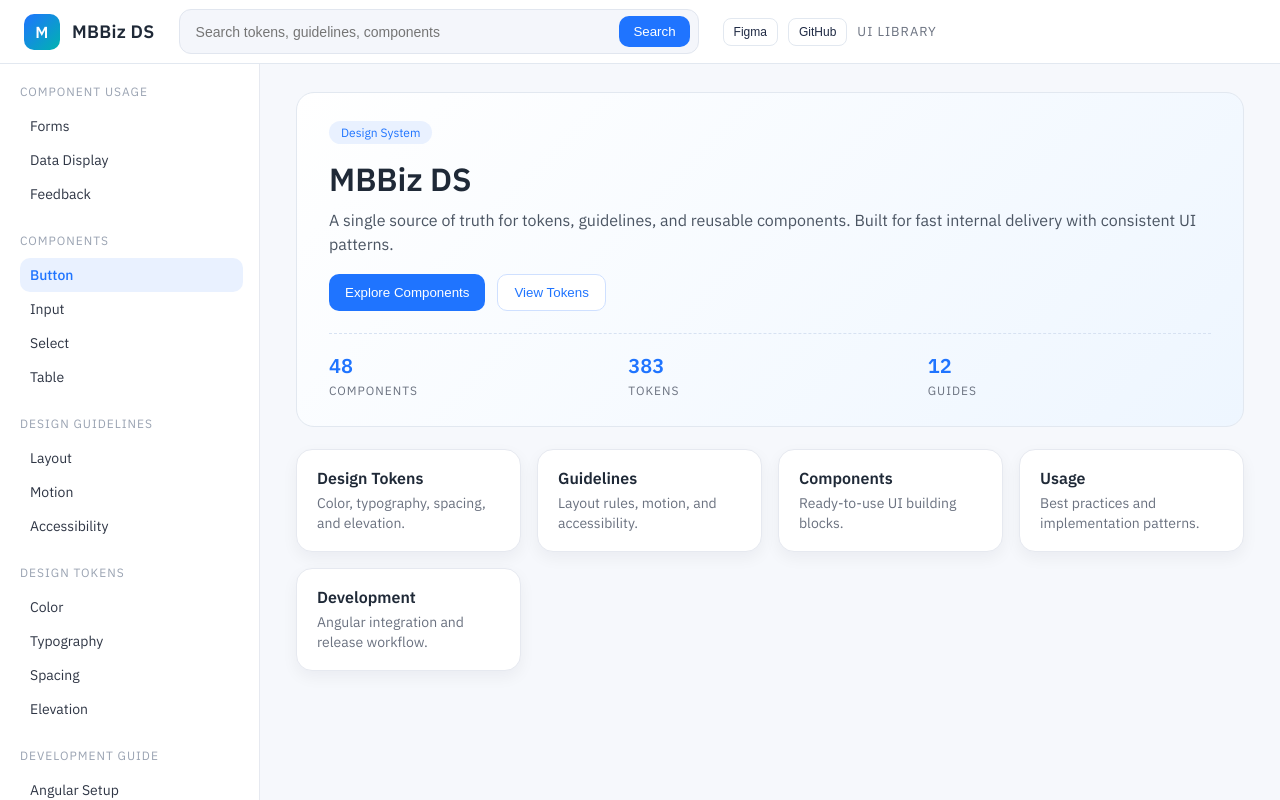
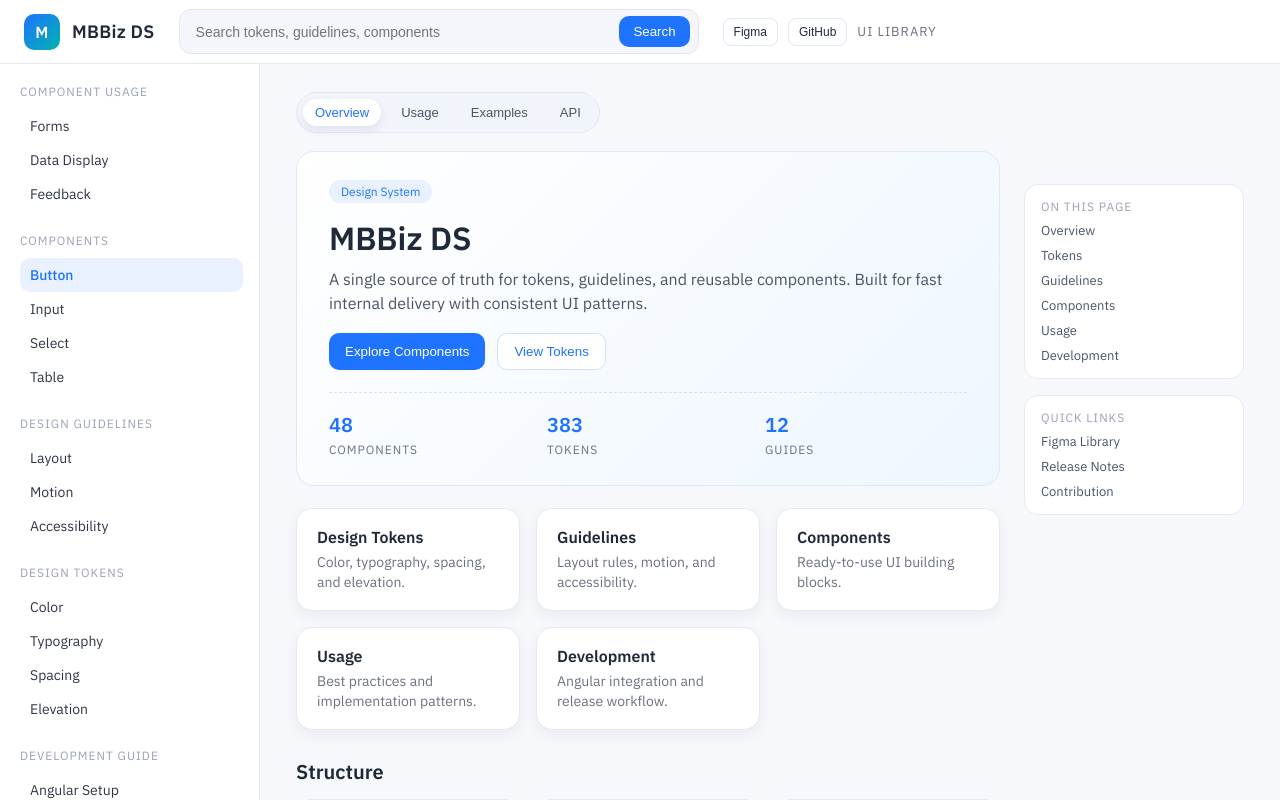
Before and after one commit to hieudeptrai1112/sportbook_mbbiz, an Angular app: page / in a window 1280 px wide. Built offline with nearby package versions, Linux system fonts and the light colour scheme.

Commit message:
add docs layout with right rail and tabs

```diff
--- a/src/app/app.html
+++ b/src/app/app.html
@@ -68,6 +68,13 @@
 
     <main class="content">
       <div class="content-inner">
+        <div class="section-tabs">
+          <button class="tab active" type="button">Overview</button>
+          <button class="tab" type="button">Usage</button>
+          <button class="tab" type="button">Examples</button>
+          <button class="tab" type="button">API</button>
+        </div>
+
         <div class="hero">
           <div class="hero-tag">Design System</div>
           <h1>MBBiz DS</h1>
@@ -118,7 +125,44 @@
             <div class="card-desc">Angular integration and release workflow.</div>
           </div>
         </div>
+
+        <div class="section-block">
+          <h2>Structure</h2>
+          <div class="section-grid">
+            <div class="section-card">
+              <h3>Tokens</h3>
+              <p>Global and alias tokens with filters and copyable values.</p>
+            </div>
+            <div class="section-card">
+              <h3>Guidelines</h3>
+              <p>Layout, motion, accessibility, and content principles.</p>
+            </div>
+            <div class="section-card">
+              <h3>Components</h3>
+              <p>Overview, variants, usage, accessibility, spacing, examples.</p>
+            </div>
+          </div>
+        </div>
       </div>
+
+      <aside class="content-rail">
+        <div class="rail-card">
+          <div class="rail-title">On this page</div>
+          <a href="#">Overview</a>
+          <a href="#">Tokens</a>
+          <a href="#">Guidelines</a>
+          <a href="#">Components</a>
+          <a href="#">Usage</a>
+          <a href="#">Development</a>
+        </div>
+
+        <div class="rail-card">
+          <div class="rail-title">Quick links</div>
+          <a href="#">Figma Library</a>
+          <a href="#">Release Notes</a>
+          <a href="#">Contribution</a>
+        </div>
+      </aside>
     </main>
   </div>
 </div>
--- a/src/app/app.scss
+++ b/src/app/app.scss
@@ -145,10 +145,39 @@
 .content {
   padding: 28px 36px;
   overflow: auto;
+  display: grid;
+  grid-template-columns: minmax(0, 1fr) 220px;
+  gap: 24px;
 }
 
 .content-inner {
   max-width: 980px;
+}
+
+.section-tabs {
+  display: inline-flex;
+  gap: 8px;
+  padding: 6px;
+  background: #f1f4fb;
+  border: 1px solid #e2e8f0;
+  border-radius: 999px;
+  margin-bottom: 18px;
+}
+
+.tab {
+  border: none;
+  background: transparent;
+  padding: 6px 12px;
+  border-radius: 999px;
+  font-size: 13px;
+  cursor: pointer;
+  color: #4b5563;
+}
+
+.tab.active {
+  background: #ffffff;
+  color: #1f74ff;
+  box-shadow: 0 4px 10px rgba(15, 23, 42, 0.08);
 }
 
 .hero {
@@ -247,6 +276,92 @@
   box-shadow: 0 6px 16px rgba(15, 23, 42, 0.05);
 }
 
+.section-block {
+  margin-top: 28px;
+}
+
+.section-block h2 {
+  margin: 0 0 14px;
+  font-size: 20px;
+}
+
+.section-grid {
+  display: grid;
+  grid-template-columns: repeat(3, minmax(0, 1fr));
+  gap: 16px;
+}
+
+.section-card {
+  background: #ffffff;
+  border: 1px solid #e6e9f0;
+  border-radius: 14px;
+  padding: 16px 18px;
+}
+
+.section-card h3 {
+  margin: 0 0 8px;
+  font-size: 16px;
+}
+
+.section-card p {
+  margin: 0;
+  color: #4b5563;
+  font-size: 13px;
+  line-height: 1.4;
+}
+
+.content-rail {
+  position: sticky;
+  top: 92px;
+  height: fit-content;
+  display: flex;
+  flex-direction: column;
+  gap: 16px;
+}
+
+.rail-card {
+  background: #ffffff;
+  border: 1px solid #e6e9f0;
+  border-radius: 14px;
+  padding: 14px 16px;
+  display: flex;
+  flex-direction: column;
+  gap: 8px;
+  font-size: 13px;
+}
+
+.rail-card a {
+  text-decoration: none;
+  color: #475569;
+}
+
+.rail-card a:hover {
+  color: #1f74ff;
+}
+
+.rail-title {
+  font-size: 12px;
+  text-transform: uppercase;
+  letter-spacing: 1px;
+  color: #9aa3b2;
+}
+
+@media (max-width: 1200px) {
+  .content {
+    grid-template-columns: minmax(0, 1fr);
+  }
+
+  .content-rail {
+    position: static;
+  }
+}
+
+@media (max-width: 900px) {
+  .section-grid {
+    grid-template-columns: 1fr;
+  }
+}
+
 .card-title {
   font-weight: 600;
   margin-bottom: 6px;
```
